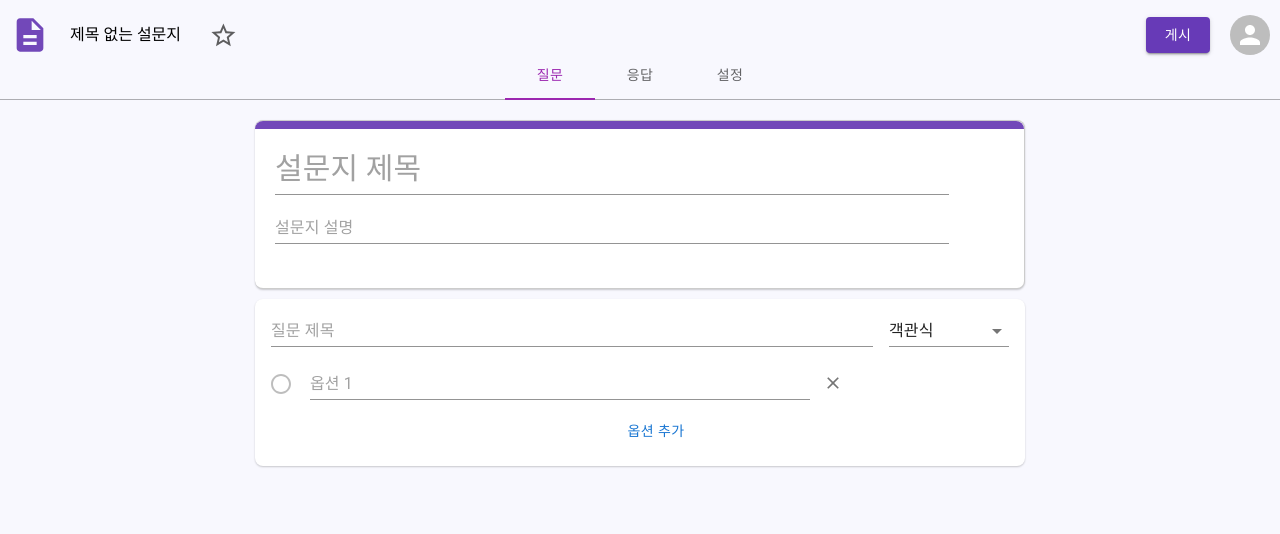
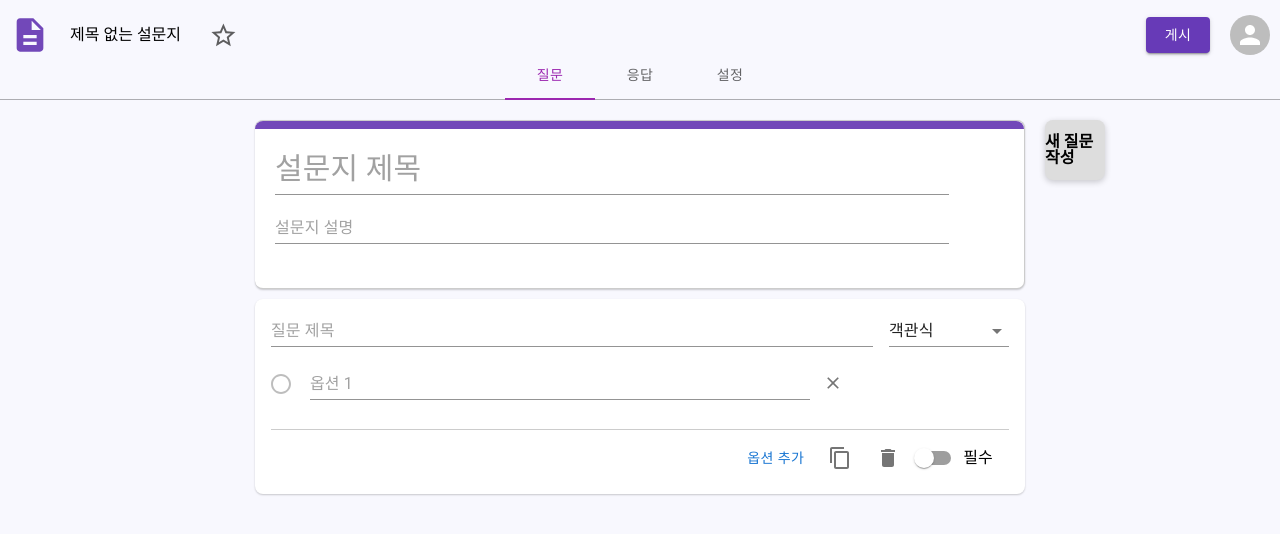
Before and after one commit to priestone/google_form, a React (Create React App) app: page /#/edit in a window 1280 px wide. Shown: the top 534 px of the page. Built offline with nearby package versions, Linux system fonts and the light colour scheme.

Commit message:
bottom button setting

```diff
--- a/src/pages/Edit.tsx
+++ b/src/pages/Edit.tsx
@@ -14,11 +14,15 @@ import {
   MenuItem,
   Checkbox,
   SelectChangeEvent,
+  Switch,
+  Tooltip,
 } from "@mui/material";
 import ClearIcon from "@mui/icons-material/Clear";
 import FormatBoldIcon from "@mui/icons-material/FormatBold";
 import FormatItalicIcon from "@mui/icons-material/FormatItalic";
 import FormatUnderlinedIcon from "@mui/icons-material/FormatUnderlined";
+import ContentCopyIcon from "@mui/icons-material/ContentCopy";
+import DeleteIcon from "@mui/icons-material/Delete";
 
 /* ----------------------------------
    styled-components
@@ -32,9 +36,9 @@ const Container = styled.div`
 const Wrap = styled.div`
   width: 770px;
   margin: 20px auto;
+  position: relative;
 `;
 
-/* "isActive" prop으로 선택 시 왼쪽 보더에 파란색 강조 */
 const TitleWrap = styled.div<{ isActive: boolean }>`
   width: 100%;
   background-color: #fff;
@@ -45,8 +49,6 @@ const TitleWrap = styled.div<{ isActive: boolean }>`
   border: 1px solid rgba(0, 0, 0, 0.2);
   box-shadow: 0 1px 2px rgba(0, 0, 0, 0.2);
   position: relative;
-
-  /* 왼쪽 파란 테두리 (선택된 경우만) */
   border-left: ${(props) => (props.isActive ? "4px solid #4285f4" : "none")};
 `;
 
@@ -70,15 +72,15 @@ const DescFieldContainer = styled.div`
   margin-bottom: 20px;
 `;
 
-/* QuestionWrap 자체도 클릭했을 때 isActive로 파란 선 표시 */
 const QuestionWrap = styled.div<{ isActive: boolean }>`
   margin-top: 10px;
   border-left: ${(props) => (props.isActive ? "4px solid #4285f4" : "none")};
 `;
 
+/* 질문 박스는 flex column 구조, 하단에 컨트롤 패널을 포함 */
 const Question = styled.div`
   width: 100%;
-  min-height: 80px;
+  min-height: 120px;
   border-radius: 8px;
   background-color: #fff;
   box-shadow: 0 1px 2px rgba(0, 0, 0, 0.2);
@@ -86,21 +88,31 @@ const Question = styled.div`
   margin-bottom: 10px;
   display: flex;
   flex-direction: column;
-  justify-content: center;
+  justify-content: space-between;
 `;
 
-/* 리모컨 - activeWrap에 따라 위치 이동 */
+/* 하단 컨트롤 패널: 투명도가 섞인 검정 선으로 분리 */
+const QuestionControlPanel = styled.div`
+  border-top: 1px solid rgba(0, 0, 0, 0.2);
+  margin-top: 16px;
+  padding-top: 8px;
+  display: flex;
+  justify-content: flex-end;
+  align-items: center;
+  gap: 8px;
+`;
+
+/* 리모컨: Wrap 컨테이너 기준 absolute 위치, 질문 폼 옆 (20px 간격) */
 const RemoteControl = styled.div<{ top: number }>`
-  position: fixed;
-  right: 10%;
+  position: absolute;
+  left: calc(100% + 20px);
   width: 60px;
   height: 60px;
   background-color: #ddd;
   border-radius: 8px;
   box-shadow: 0 2px 6px rgba(0, 0, 0, 0.2);
-  transition: top 0.3s ease; /* 부드러운 이동 */
+  transition: top 0.3s ease;
   top: ${(props) => props.top}px;
-
   display: flex;
   align-items: center;
   justify-content: center;
@@ -108,29 +120,22 @@ const RemoteControl = styled.div<{ top: number }>`
 `;
 
 const Edit = () => {
-  /* ----------------------------------
-     1) 전역 상태: 어느 영역이 클릭되었나?
-       - "title"이면 TitleWrap, "question"이면 QuestionWrap, null이면 아직 선택되지 않음
-  ---------------------------------- */
+  // 1) 활성화 영역 상태
   const [activeWrap, setActiveWrap] = React.useState<
     "title" | "question" | null
   >(null);
-
-  /* 리모컨의 top 위치를 계산 (예시: title=100px, question=300px, default=-100px 숨김) */
   const remoteTop = React.useMemo(() => {
     switch (activeWrap) {
       case "title":
-        return 100;
+        return 0;
       case "question":
-        return 300;
+        return 200;
       default:
-        return -80; // 화면 밖 (숨김)
+        return 0;
     }
   }, [activeWrap]);
 
-  /* ----------------------------------
-     2) 질문 유형 + 옵션 (객관식/체크박스/단답/장문)
-  ---------------------------------- */
+  // 2) 질문 유형 및 옵션 관리
   const [questionType, setQuestionType] = React.useState("radio");
   const [options, setOptions] = React.useState<string[]>([""]);
 
@@ -152,13 +157,9 @@ const Edit = () => {
     setQuestionType(event.target.value);
   };
 
-  /* ----------------------------------
-     3) 질문 제목에 대한 Bold/Italic/Underline
-        -> TextField에 style로 적용
-  ---------------------------------- */
+  // 3) 질문 제목의 Bold/Italic/Underline 처리
   const [qtitleFormats, setQtitleFormats] = React.useState<string[]>([]);
-  const [qtitleValue, setQtitleValue] = React.useState(""); // 질문 문구
-
+  const [qtitleValue, setQtitleValue] = React.useState("");
   const handleQtitleFormat = (
     event: React.MouseEvent<HTMLElement>,
     newFormats: string[]
@@ -166,7 +167,6 @@ const Edit = () => {
     setQtitleFormats(newFormats);
   };
 
-  /* TextField style 동적 적용 */
   const questionTextStyle: React.CSSProperties = {
     fontWeight: qtitleFormats.includes("bold") ? "bold" : "normal",
     fontStyle: qtitleFormats.includes("italic") ? "italic" : "normal",
@@ -174,11 +174,7 @@ const Edit = () => {
     fontSize: 16,
   };
 
-  /* ----------------------------------
-     4) 설문 전체 Title/Desc
-        Bold/Italic/Underline 적용하려면
-        같은 로직을 쓰면 됨. (여기서는 예시로만 둠)
-  ---------------------------------- */
+  // 4) 설문 전체 Title/Desc 관련 상태
   const [titleFormats, setTitleFormats] = React.useState<string[]>([]);
   const [descFormats, setDescFormats] = React.useState<string[]>([]);
 
@@ -203,9 +199,6 @@ const Edit = () => {
     setDescFormats(newFormats);
   };
 
-  /* ----------------------------------
-     5) 영역 밖 클릭 -> 포커스 해제
-  ---------------------------------- */
   React.useEffect(() => {
     function handleClickOutside(event: MouseEvent) {
       const target = event.target as HTMLElement;
@@ -220,15 +213,10 @@ const Edit = () => {
       }
     }
     document.addEventListener("mousedown", handleClickOutside);
-    return () => {
-      document.removeEventListener("mousedown", handleClickOutside);
-    };
+    return () => document.removeEventListener("mousedown", handleClickOutside);
   }, []);
 
-  /* ----------------------------------
-     6) 질문 유형별 옵션 렌더링
-        - 단답형/장문형일 땐 '옵션 추가' 버튼 제거
-  ---------------------------------- */
+  // 5) 질문 유형별 옵션 렌더링 (옵션 추가 버튼은 컨트롤 패널에서 처리)
   const renderQuestionOptions = () => {
     switch (questionType) {
       case "radio":
@@ -238,7 +226,7 @@ const Edit = () => {
               <FormControlLabel
                 key={index}
                 value={String(index)}
-                control={<Radio disabled />} // 미리보기로 클릭 비활성
+                control={<Radio disabled />}
                 style={{ marginBottom: "8px" }}
                 label={
                   <>
@@ -262,15 +250,6 @@ const Edit = () => {
                 }
               />
             ))}
-
-            {/* 객관식일 때만 옵션 추가 버튼 */}
-            <Button
-              onClick={handleAddOption}
-              variant="text"
-              style={{ marginLeft: 32 }}
-            >
-              옵션 추가
-            </Button>
           </RadioGroup>
         );
       case "checkbox":
@@ -302,15 +281,6 @@ const Edit = () => {
                 </IconButton>
               </div>
             ))}
-
-            {/* 체크박스일 때만 옵션 추가 */}
-            <Button
-              onClick={handleAddOption}
-              variant="text"
-              style={{ marginLeft: 32 }}
-            >
-              옵션 추가
-            </Button>
           </>
         );
       case "short":
@@ -338,25 +308,34 @@ const Edit = () => {
     }
   };
 
-  /* ----------------------------------
-     7) 렌더링
-  ---------------------------------- */
+  // 6) 질문 복사 및 삭제 기능 (여러 질문 관리 시 배열 조작으로 확장 가능)
+  const handleCopyQuestion = () => {
+    console.log("Question copied!");
+  };
+
+  const handleDeleteQuestion = () => {
+    console.log("Question deleted!");
+    setQtitleValue("");
+    setOptions([""]);
+    setQuestionType("radio");
+  };
+
+  // 7) 필수 여부 상태 (MUI Switch 사용)
+  const [isRequired, setIsRequired] = React.useState(false);
+
   return (
     <Container>
       <Header />
+      <Wrap>
+        {/* 리모컨: Wrap 컨테이너 기준 절대 위치 (폼 옆 20px 간격) */}
+        <RemoteControl top={remoteTop}>새 질문 작성</RemoteControl>
 
-      {/* 리모컨 - 클릭된 영역에 따라 위치 이동 */}
-      <RemoteControl top={remoteTop}>새 질문 작성</RemoteControl>
-
-      <Wrap>
-        {/* -------- (A) TITLE WRAP -------- */}
+        {/* (A) TITLE WRAP */}
         <TitleWrap
           onClick={() => setActiveWrap("title")}
           isActive={activeWrap === "title"}
         >
           <PurpleBar />
-
-          {/* 설문지 '제목' */}
           <TitleFieldContainer ref={titleRef}>
             <TextField
               variant="standard"
@@ -394,8 +373,6 @@ const Edit = () => {
               </ToggleButtonGroup>
             )}
           </TitleFieldContainer>
-
-          {/* 설문지 '설명' */}
           <DescFieldContainer ref={descRef}>
             <TextField
               variant="standard"
@@ -434,14 +411,22 @@ const Edit = () => {
           </DescFieldContainer>
         </TitleWrap>
 
-        {/* -------- (B) QUESTION WRAP -------- */}
+        {/* (B) QUESTION WRAP */}
         <QuestionWrap
           onClick={() => setActiveWrap("question")}
           isActive={activeWrap === "question"}
         >
           <Question>
-            {/* (1) 질문 제목 (문자 조절 토글 + Bold/Italic/Underline) */}
-            <div style={{ display: "flex", marginBottom: "16px", gap: "16px" }}>
+            {/* 질문 제목 및 드롭다운: flex 컨테이너에 alignItems를 flex-start로 지정 */}
+            <div
+              style={{
+                display: "flex",
+                alignItems: "flex-start",
+                marginBottom: "16px",
+                gap: "16px",
+                position: "relative",
+              }}
+            >
               <div
                 ref={qtitleRef}
                 style={{ flex: 1 }}
@@ -456,7 +441,6 @@ const Edit = () => {
                     setIsQtitleActive(true);
                     setActiveWrap("question");
                   }}
-                  /* style 객체로 글자 굵기/밑줄 적용 */
                   inputProps={{ style: questionTextStyle }}
                   sx={{
                     width: "100%",
@@ -465,7 +449,6 @@ const Edit = () => {
                     },
                   }}
                 />
-                {/* 토글 버튼 (질문 제목 전용) */}
                 {isQtitleActive && (
                   <ToggleButtonGroup
                     value={qtitleFormats}
@@ -485,13 +468,11 @@ const Edit = () => {
                   </ToggleButtonGroup>
                 )}
               </div>
-
-              {/* (2) 드롭다운 (Select) - 질문 유형 선택 */}
               <Select
                 value={questionType}
                 onChange={handleTypeChange}
                 variant="standard"
-                sx={{ width: 120 }}
+                sx={{ width: 120, alignSelf: "flex-start" }}
               >
                 <MenuItem value="radio">객관식</MenuItem>
                 <MenuItem value="checkbox">체크박스</MenuItem>
@@ -500,8 +481,43 @@ const Edit = () => {
               </Select>
             </div>
 
-            {/* (3) 질문 유형별 옵션/입력 영역 */}
+            {/* 질문 옵션 영역 */}
             {renderQuestionOptions()}
+
+            {/* 하단 컨트롤 패널 */}
+            <QuestionControlPanel>
+              {(questionType === "radio" || questionType === "checkbox") && (
+                <Button onClick={handleAddOption} variant="text">
+                  옵션 추가
+                </Button>
+              )}
+              <Tooltip title="복사하기" arrow>
+                <IconButton
+                  onClick={handleCopyQuestion}
+                  aria-label="copy question"
+                >
+                  <ContentCopyIcon />
+                </IconButton>
+              </Tooltip>
+              <Tooltip title="삭제하기" arrow>
+                <IconButton
+                  onClick={handleDeleteQuestion}
+                  aria-label="delete question"
+                >
+                  <DeleteIcon />
+                </IconButton>
+              </Tooltip>
+              <FormControlLabel
+                control={
+                  <Switch
+                    checked={isRequired}
+                    onChange={() => setIsRequired(!isRequired)}
+                    color="primary"
+                  />
+                }
+                label="필수"
+              />
+            </QuestionControlPanel>
           </Question>
         </QuestionWrap>
       </Wrap>
```
